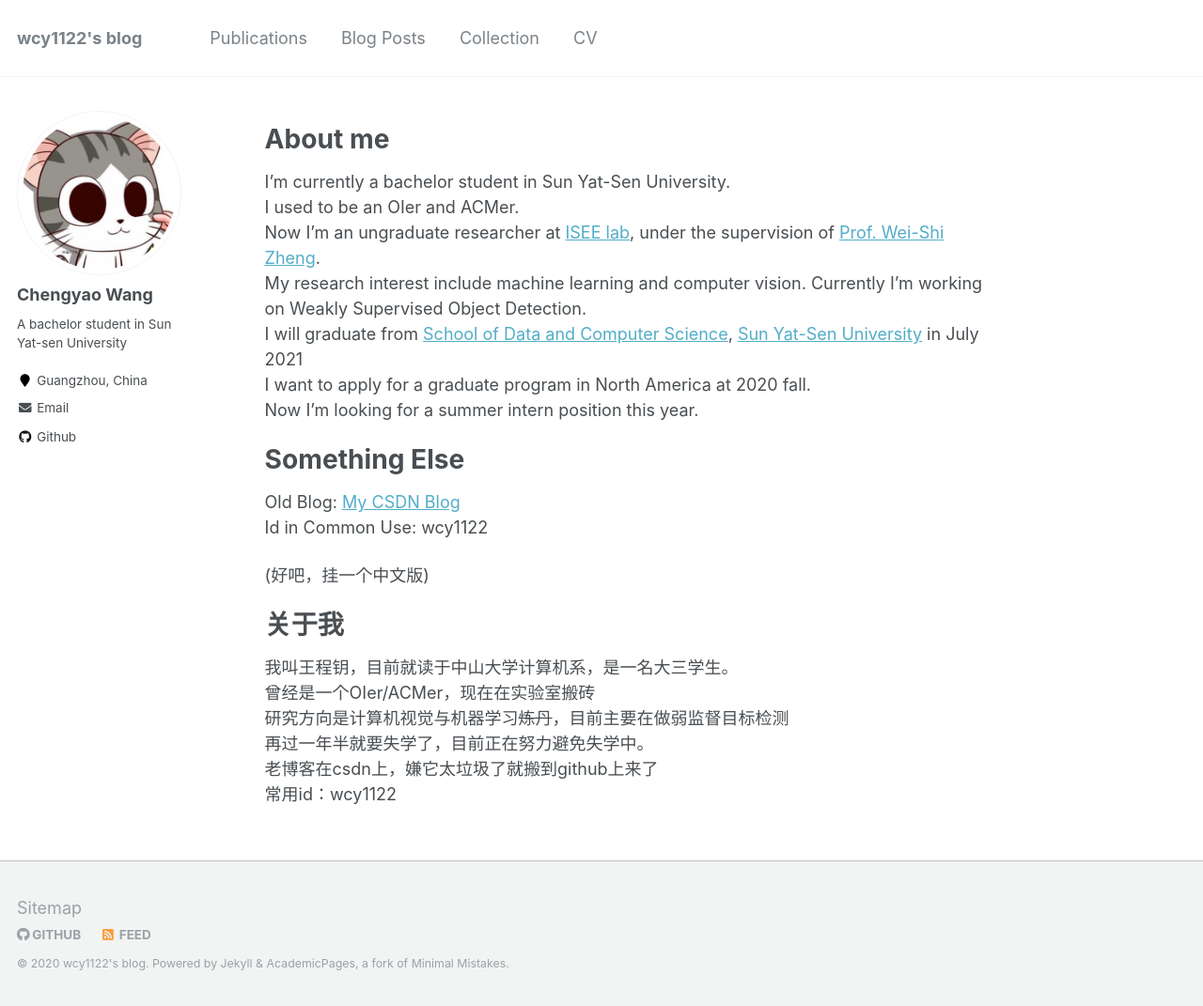
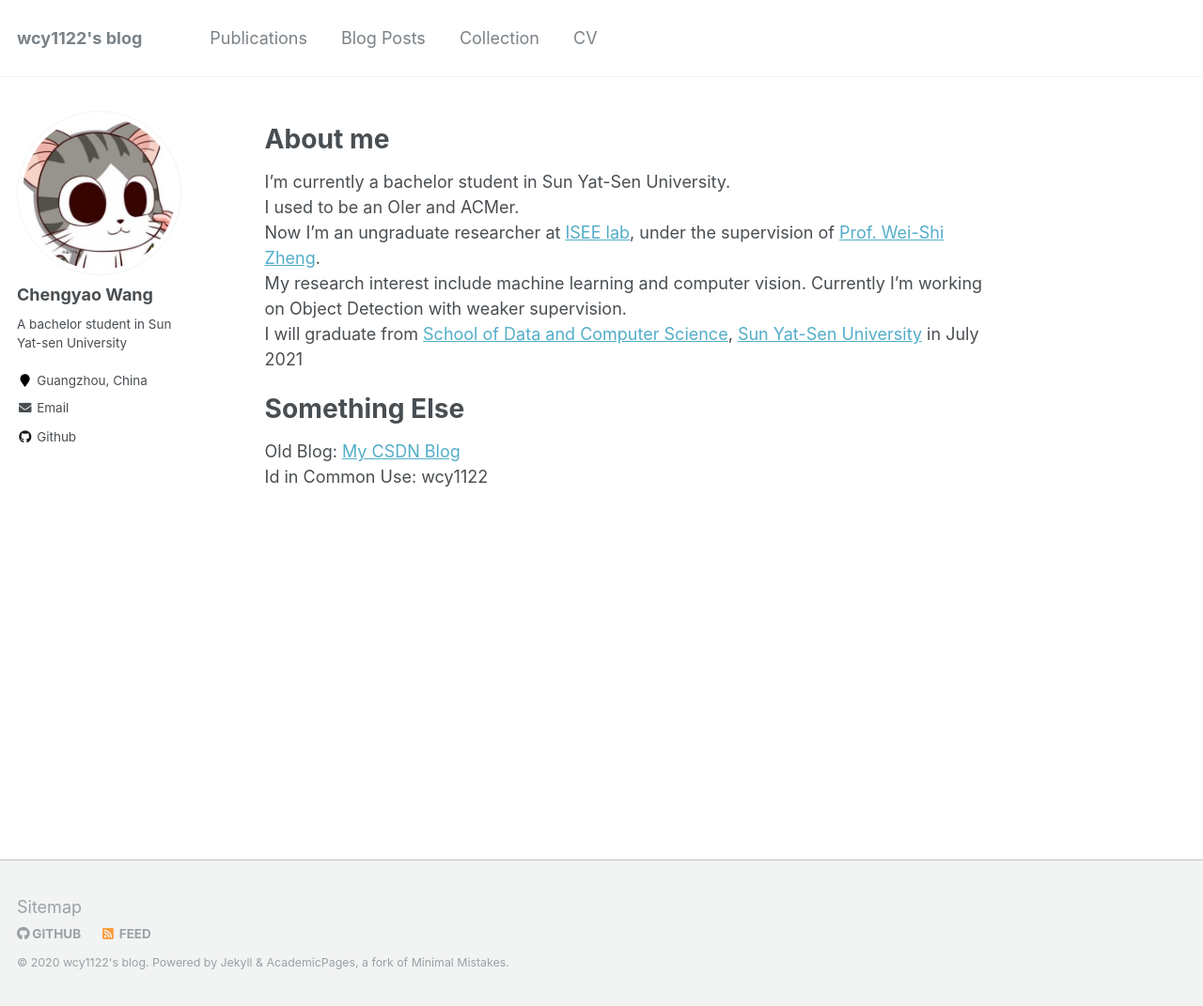
Before and after one commit to wcy1122/wcy1122.github.io, a Jekyll site: the page built from _pages/about.md, in a window 1280 px wide and 1071 px high. Shown: the whole window at 94% size. Built offline with Jekyll 4.4.1, drawn with Linux system fonts in a browser that asks for light colours.

Commit message:
Update about.md

```diff
--- a/_pages/about.md
+++ b/_pages/about.md
@@ -13,23 +13,10 @@ About me
 I'm currently a bachelor student in Sun Yat-Sen University.<br>
 I used to be an OIer and ACMer.<br>
 Now I'm an ungraduate researcher at [ISEE lab](http://www.isee-ai.cn/), under the supervision of [Prof. Wei-Shi Zheng](http://www.isee-ai.cn/~zhwshi/).<br>
-My research interest include machine learning and computer vision. Currently I'm working on Weakly Supervised Object Detection.<br>
+My research interest include machine learning and computer vision. Currently I'm working on Object Detection with weaker supervision.<br>
 I will graduate from [School of Data and Computer Science](http://sdcs.sysu.edu.cn/), [Sun Yat-Sen University](http://www.sysu.edu.cn/) in July 2021<br>
-I want to apply for a graduate program in North America at 2020 fall.<br>
-Now I'm looking for a summer intern position this year.<br>
 
 Something Else
 ======
 Old Blog: [My CSDN Blog](https://blog.csdn.net/wcy_1122)<br>
 Id in Common Use: wcy1122<br>
-
-(好吧，挂一个中文版)<br>
-
-关于我
-======
-我叫王程钥，目前就读于中山大学计算机系，是一名大三学生。<br>
-曾经是一个OIer/ACMer，现在在实验室搬砖<br>
-研究方向是计算机视觉与机器学习~~炼丹~~，目前主要在做弱监督目标检测<br>
-再过一年半就要失学了，目前正在努力避免失学中。<br>
-老博客在csdn上，嫌它太垃圾了就搬到github上来了<br>
-常用id：wcy1122<br>
```
